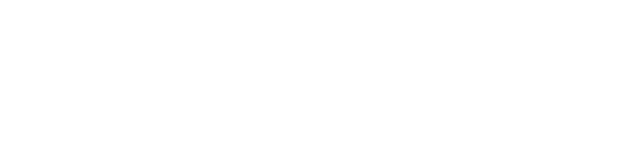
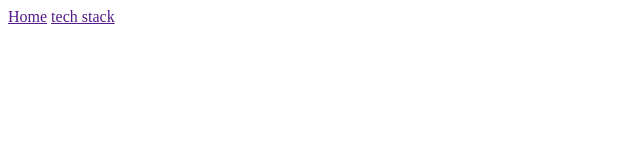
Before and after one commit to onkarthadkar/Profile-onkar, a plain HTML site: page index.html in a window 1280 px wide. Shown: the whole page, without its empty margins (0-640 px from the left). Drawn offline with Linux system fonts and the light colour scheme.

Commit message:
added links
added links

```diff
--- a/index.html
+++ b/index.html
@@ -7,6 +7,8 @@
     <title>Document</title>
 </head>
 <body>
+    <a href="">Home</a>
+    <a href="">tech stack</a>
 
 </body>
 </html>
```
